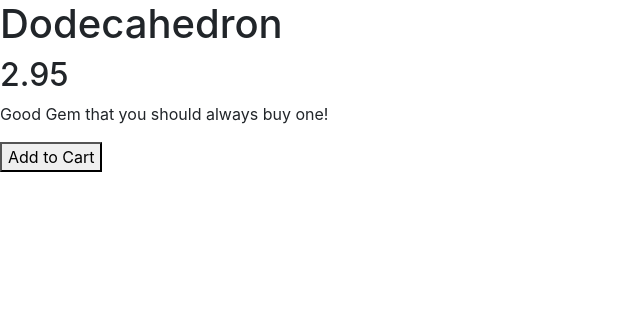
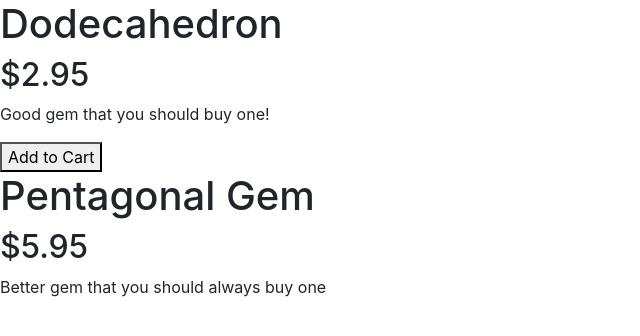
Before and after one commit to chriswang1990/AngularJS-DemoStorePage, a plain HTML site: page AngularJS.html in a window 1280 px wide. Shown: the whole page, without its empty margins (0-640 px from the left). Drawn offline with nearby package versions, Linux system fonts and the light colour scheme.

Commit message:
more gems and directives added

```diff
--- a/AngularJS.html
+++ b/AngularJS.html
@@ -4,11 +4,11 @@
 		<link rel="stylesheet" type="text/css" href="../Javascript_libs/bootstrap/css/bootstrap.min.css" />
 	</head>
 	<body ng-controller="StoreController as store">
-		<div ng-show="!store.product.souldOut">
-			<h1> {{store.product.name}} </h1>
-			<h2> {{store.product.price}} </h2>
-			<p> {{store.product.description}} </p>
-			<button ng-show="store.product.canPurchase"> Add to Cart </button>
+		<div ng-repeat="product in store.products">
+			<h1> {{product.name}} </h1>
+			<h2> ${{product.price}} </h2>
+			<p> {{product.description}} </p>
+			<button ng-show="product.canPurchase"> Add to Cart </button>
 		</div>
 		<script type="text/javascript" src="../Javascript_libs/angular.min.js"></script>
 		<script type="text/javascript" src="app.js"></script>
--- a/app.js
+++ b/app.js
@@ -1,13 +1,21 @@
 (function(){
 	var app = angular.module('store', []);
 	app.controller('StoreController', function(){
-		this.product = gem;
+		this.products = gems;
 	});
 
-	var gem = {
+	var gems = [
+	{
 		name: 'Dodecahedron',
 		price: 2.95,
-		description: 'Good Gem that you should always buy one!',
-		canPurchase: true
-	}
+		description: 'Good gem that you should buy one!',
+		canPurchase: true,
+		soldOut: true
+	},
+	{
+		name: 'Pentagonal Gem',
+		price: 5.95,
+		description: 'Better gem that you should always buy one',
+		canPurchase: false
+	}]
 })();
```
